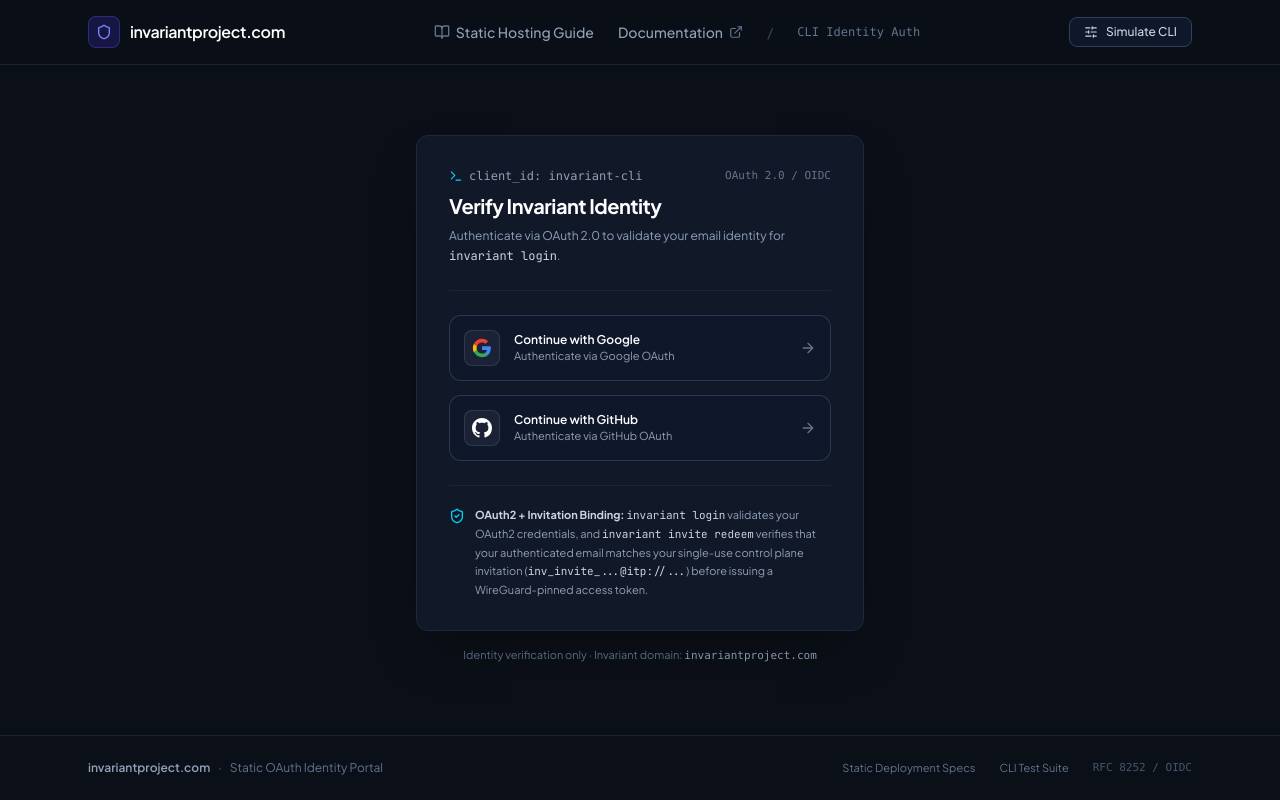
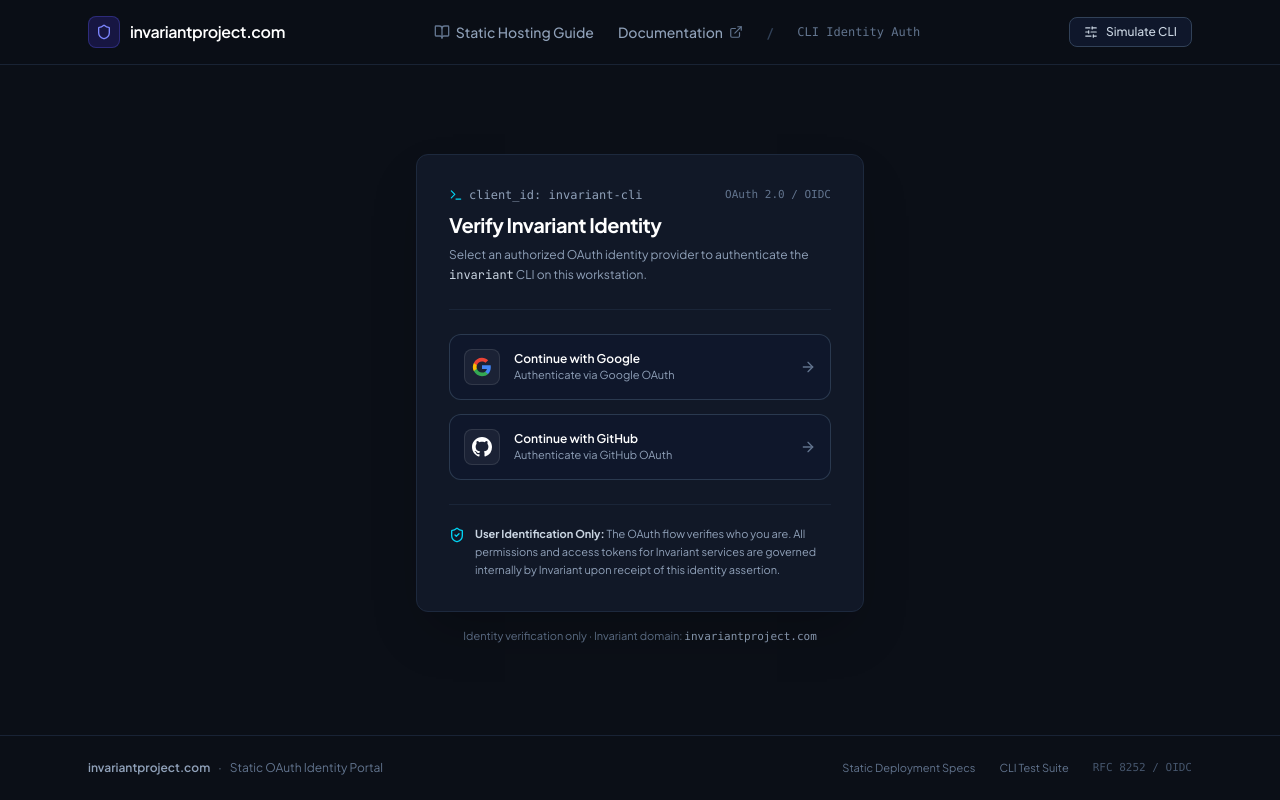
Before and after one commit to chuckjaz/invariant-project-site, a React (Vite) app: page / in a window 1280 px wide. Built offline with nearby package versions, Linux system fonts and the light colour scheme.

Commit message:
Revert "docs: update CLI commands and invitation redemption text"
This reverts commit ff09c41f26289360efec4c33861d14ce97decd4f.

```diff
--- a/src/components/CliSimulatorBar.tsx
+++ b/src/components/CliSimulatorBar.tsx
@@ -183,29 +183,29 @@ export const CliSimulatorBar: React.FC<CliSimulatorBarProps> = ({
           </div>
 
           <div className="space-y-1 text-slate-300">
-            <div className="text-slate-400">$ invariant login</div>
+            <div className="text-slate-400">$ invariant auth login</div>
             {oauthParams.redirectUri ? (
               <div className="text-slate-400">
                 [CLI] Starting local HTTP listener on <span className="text-cyan-400">{oauthParams.redirectUri}</span>
               </div>
             ) : (
               <div className="text-amber-400/90">
-                [CLI] Headless terminal detected. Authenticate in your browser and pass --token to invariant.
+                [CLI] Headless terminal detected. Please authenticate in your browser and paste the verification code.
               </div>
             )}
             <div className="text-slate-500">
-              [CLI] Opening browser to https://invariantproject.com/?client_id={oauthParams.clientId}...
+              [CLI] Opening browser to https://invariantproject.com/login?client_id={oauthParams.clientId}...
             </div>
 
             {lastAssertion ? (
               <div className="pt-2 text-emerald-400 space-y-1">
-                <div>[CLI] Received OAuth2 authorization code: {lastAssertion.code}</div>
+                <div>[CLI] Received verified identity code: {lastAssertion.code}</div>
                 <div>[CLI] State parameter confirmed: {lastAssertion.state}</div>
                 <div>
-                  [CLI] Validated OAuth2 UserInfo: <span className="text-white font-semibold">{lastAssertion.identity.name}</span> ({lastAssertion.identity.email})
+                  [CLI] User identity verified: <span className="text-white font-semibold">{lastAssertion.identity.name}</span> ({lastAssertion.identity.email})
                 </div>
                 <div className="text-indigo-400">
-                  [CLI] Verified OAuth credentials saved to ~/.invariant/oauth_token.json (ready for `invariant invite redeem`).
+                  [CLI] Transmitting identity assertion to Invariant Core Service for authorization token issuance...
                 </div>
                 <div className="text-emerald-300 font-semibold">
                   [CLI] Ready. You are now logged into Invariant.
@@ -213,7 +213,7 @@ export const CliSimulatorBar: React.FC<CliSimulatorBarProps> = ({
               </div>
             ) : (
               <div className="text-slate-500 italic pt-1">
-                [CLI] Awaiting user OAuth2 authentication in browser...
+                [CLI] Awaiting user authentication in browser...
               </div>
             )}
           </div>
--- a/src/components/IdentityAuthCard.tsx
+++ b/src/components/IdentityAuthCard.tsx
@@ -70,7 +70,7 @@ export const IdentityAuthCard: React.FC<IdentityAuthCardProps> = ({
             Verify Invariant Identity
           </h1>
           <p className="text-xs text-slate-400 leading-relaxed">
-            Authenticate via OAuth 2.0 to validate your email identity for <code className="text-slate-300">invariant login</code>.
+            Select an authorized OAuth identity provider to authenticate the <code className="text-slate-300">invariant</code> CLI on this workstation.
           </p>
         </div>
 
@@ -166,7 +166,7 @@ export const IdentityAuthCard: React.FC<IdentityAuthCardProps> = ({
         <div className="mt-6 pt-5 border-t border-slate-800/80 flex items-start gap-2.5 text-slate-400">
           <ShieldCheck className="h-4 w-4 text-cyan-400 shrink-0 mt-0.5" />
           <p className="text-[11px] leading-relaxed">
-            <strong className="text-slate-300">OAuth2 + Invitation Binding:</strong> <code className="text-slate-300">invariant login</code> validates your OAuth2 credentials, and <code className="text-slate-300">invariant invite redeem</code> verifies that your authenticated email matches your single-use control plane invitation (<code className="text-slate-300">inv_invite_...@itp://...</code>) before issuing a WireGuard-pinned access token.
+            <strong className="text-slate-300">User Identification Only:</strong> The OAuth flow verifies who you are. All permissions and access tokens for Invariant services are governed internally by Invariant upon receipt of this identity assertion.
           </p>
         </div>
       </div>
```
Also changed, not shown: 1 other file (tests, documents, lock files or other folders).
